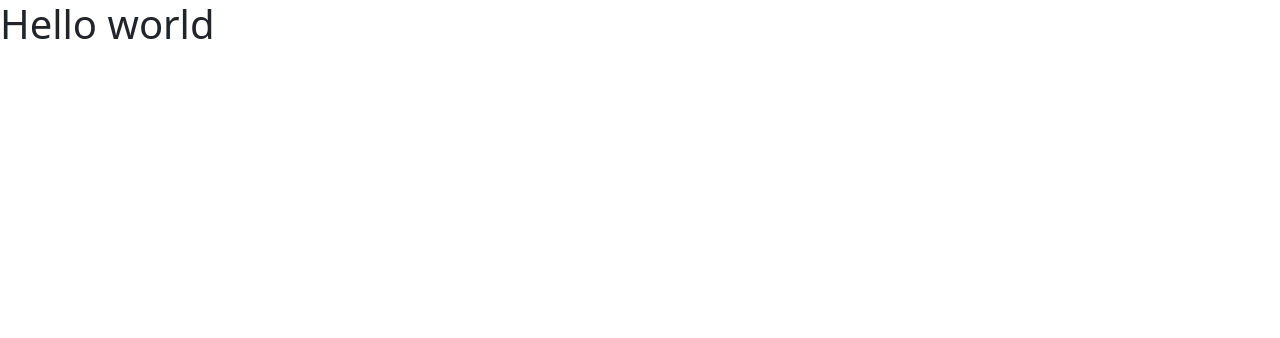
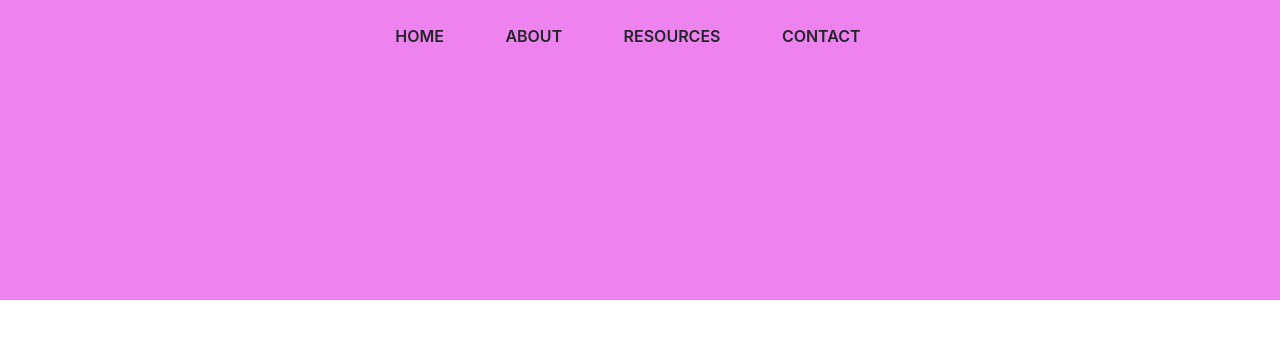
Before and after one commit to dung204/fer202-lab-02, a website: page index.html in a window 1280 px wide. Drawn offline with nearby package versions, Linux system fonts and the light colour scheme.

Commit message:
style: home page's header

```diff
--- a/index.html
+++ b/index.html
@@ -4,11 +4,21 @@
     <meta charset="UTF-8" />
     <meta name="viewport" content="width=device-width, initial-scale=1.0" />
     <title>Home</title>
+    <link rel="stylesheet" href="/css/inter.font.css" />
     <link rel="stylesheet" href="node_modules/bootstrap/dist/css/bootstrap.min.css" />
     <script defer src="node_modules/bootstrap/dist/js/bootstrap.bundle.min.js"></script>
     <script defer src="node_modules/@popperjs/core/dist/umd/popper-base.min.js"></script>
   </head>
   <body>
-    <h1>Hello world</h1>
+    <header class="row justify-content-center p-4 w-100 position-fixed top-0">
+      <div class="col-5 row justify-content-between text-uppercase fw-semibold">
+        <span class="col-auto">Home</span>
+        <span class="col-auto">About</span>
+        <span class="col-auto">Resources</span>
+        <span class="col-auto">Contact</span>
+      </div>
+    </header>
+    <section class="img-carousel" style="height: 300px; background-color: violet"></section>
+    <footer></footer>
   </body>
 </html>
```
